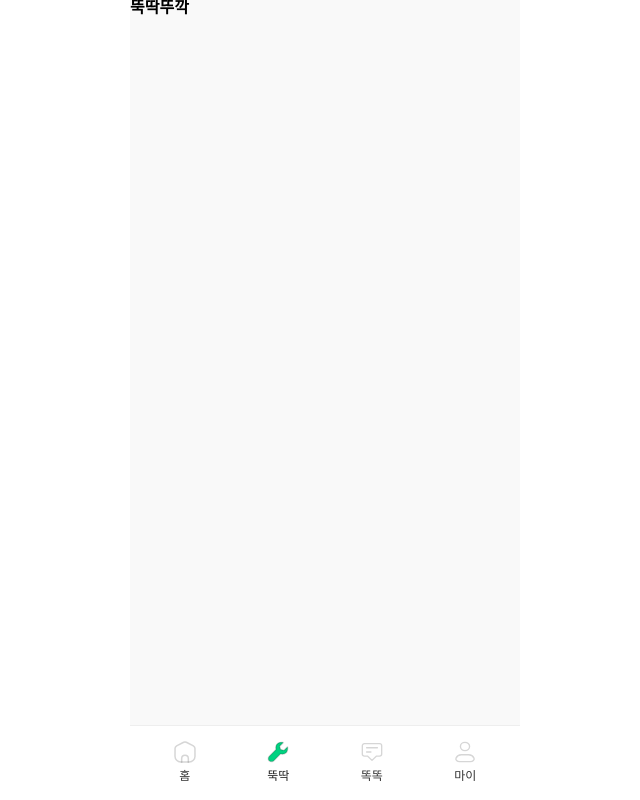
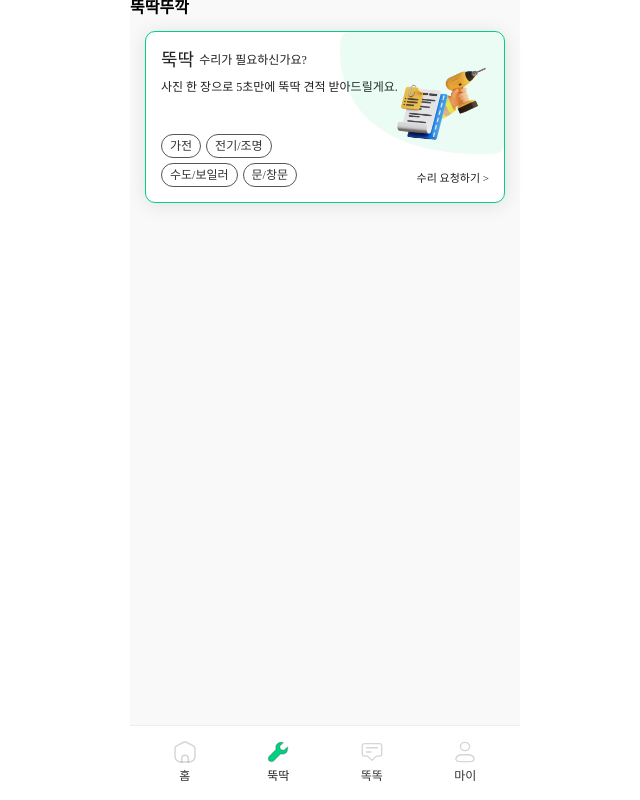
Before and after one commit to HotKeTok/HotKeTok-FE, a React (Vite) app: page /repair in a window 1280 px wide. Shown: the whole page, without its empty margins (315-955 px from the left). Built offline with nearby package versions, Linux system fonts and the light colour scheme.

Commit message:
feat: flex.js 파일 추가, RepairBanner 컴포넌트 구현 (#5)
* rename: RepairTemplate 파일명 수정

* chore: 공통 스타일에 flex.js 파일 추가(Row,Column) 정의

* feat: RepairBanner 컴포넌트 구현

* refactor: svg 렌더링 방식 인라인->img태그로 변경

```diff
--- /dev/null
+++ b/src/components/repair/RepairBanner.jsx
@@ -0,0 +1,98 @@
+import styled from 'styled-components';
+import drillImg from '../../assets/Repair/Drill.png';
+import greenCurve from '../../assets/Repair/greenCurve.svg';
+import { color, typo } from '../../styles/tokens';
+import { Row, Column, Spacer } from '../../styles/flex';
+
+export default function RepairBanner() {
+  return (
+    <Container>
+      <Curve>
+        <img src={greenCurve} alt="초록커브배경" />
+      </Curve>
+      <Content>
+        <Column $gap={5}>
+          <Row $gap={5} $align={'center'}>
+            <BannerTitle>뚝딱</BannerTitle>
+            <Description>수리가 필요하신가요?</Description>
+          </Row>
+          <Description>사진 한 장으로 5초만에 뚝딱 견적 받아드릴게요.</Description>
+        </Column>
+        <div style={{ height: '38px' }} />
+        <Column $gap={5}>
+          <Row $gap={5}>
+            <Category>가전</Category>
+            <Category>전기/조명</Category>
+          </Row>
+          <Row $gap={5}>
+            <Category>수도/보일러</Category>
+            <Category>문/창문</Category>
+            <Spacer />
+            <RequestText>수리 요청하기 &gt;</RequestText>
+          </Row>
+        </Column>
+      </Content>
+      <Illustration src={drillImg} alt="드릴 이미지" />
+    </Container>
+  );
+}
+
+// 최상위 컨테이너
+const Container = styled.div`
+  position: relative;
+  border-radius: 10px;
+  background: var(--Basic-White, #fff);
+  box-shadow: 0 2px 20px 0 rgba(0, 0, 0, 0.1);
+  flex-shrink: 0;
+  padding: 15px;
+  border: 0.5px solid ${color('brand.primary')};
+`;
+
+// 배경 곡선
+const Curve = styled.div`
+  position: absolute;
+  top: 0px;
+  right: 0px;
+`;
+
+// 메인 레이아웃
+const Content = styled.div``;
+
+const BannerTitle = styled.div`
+  ${typo('h3')};
+  color: ${color('grayscale.800')};
+`;
+
+const Description = styled.div`
+  ${typo('caption1')};
+  color: ${color('grayscale.800')};
+`;
+
+const Category = styled.div`
+  display: flex;
+  border: 0.5px solid ${color('grayscale.600')};
+  padding: 0 8px;
+  border-radius: 30px;
+  height: 22px;
+  justify-content: center;
+  align-items: center;
+  ${typo('caption1')};
+  color: ${color('grayscale.700')};
+`;
+
+const RequestText = styled.div`
+  display: flex;
+  ${typo('caption2')};
+  color: ${color('grayscale.800')};
+  justify-content: center;
+  align-items: flex-end;
+  cursor: pointer;
+`;
+
+// 오른쪽 삽화 이미지
+const Illustration = styled.img`
+  position: absolute;
+  width: 28.5%;
+  top: 32px;
+  right: 14px;
+`;
--- a/src/pages/Repair.jsx
+++ b/src/pages/Repair.jsx
@@ -1,7 +1,5 @@
-import RepairTemplate from "../templates/Repair";
+import RepairTemplate from '../templates/RepairTemplate';
 
 export default function Repair() {
-    return (
-       <RepairTemplate/>
-    );
+  return <RepairTemplate />;
 }
--- /dev/null
+++ b/src/styles/flex.js
@@ -0,0 +1,73 @@
+// src/components/layout/Flex.js
+import styled, { css } from 'styled-components';
+
+/** 공통 spacing 변환기 */
+const toSize = (v) => (typeof v === 'number' ? `${v}px` : v);
+
+/** Flex 스타일 변환 */
+const mapFlex = (cfg = {}) => css`
+  ${cfg.inline ? 'display: inline-flex;' : 'display: flex;'}
+  ${cfg.direction ? `flex-direction: ${cfg.direction};` : ''}
+  ${cfg.align ? `align-items: ${cfg.align};` : ''}
+  ${cfg.justify ? `justify-content: ${cfg.justify};` : ''}
+  ${cfg.wrap ? `flex-wrap: ${cfg.wrap};` : ''}
+  ${cfg.gap != null ? `gap: ${toSize(cfg.gap)};` : ''}
+  ${cfg.grow != null ? `flex-grow: ${cfg.grow};` : ''}
+  ${cfg.shrink != null ? `flex-shrink: ${cfg.shrink};` : ''}
+  ${cfg.basis ? `flex-basis: ${cfg.basis};` : ''}
+  ${cfg.center ? 'align-items: center; justify-content: center;' : ''}
+  ${cfg.fullWidth ? 'width: 100%;' : ''}
+  ${cfg.fullHeight ? 'height: 100%;' : ''}
+`;
+
+/** Flex 기본 컴포넌트 */
+export const Flex = styled.div`
+  ${({
+    $inline,
+    $direction = 'row',
+    $align,
+    $justify,
+    $wrap,
+    $gap,
+    $grow,
+    $shrink,
+    $basis,
+    $center,
+    $fullWidth,
+    $fullHeight,
+  }) =>
+    mapFlex({
+      inline: $inline,
+      direction: $direction,
+      align: $align,
+      justify: $justify,
+      wrap: $wrap,
+      gap: $gap,
+      grow: $grow,
+      shrink: $shrink,
+      basis: $basis,
+      center: $center,
+      fullWidth: $fullWidth,
+      fullHeight: $fullHeight,
+    })}
+`;
+
+/** 가로 배치 */
+export const Row = styled(Flex).attrs({ $direction: 'row' })``;
+
+/** 세로 배치 */
+export const Column = styled(Flex).attrs({ $direction: 'column' })``;
+
+/** 공간 밀어내기 (푸터/버튼 정렬 등에 활용) */
+export const Spacer = styled.div`
+  flex: 1 1 auto;
+`;
+
+/** 아이템 개별 제어 */
+export const FlexItem = styled.div`
+  ${({ $grow, $shrink, $basis }) => css`
+    ${$grow != null ? `flex-grow: ${$grow};` : ''}
+    ${$shrink != null ? `flex-shrink: ${$shrink};` : ''}
+    ${$basis ? `flex-basis: ${$basis};` : ''}
+  `}
+`;
--- a/src/templates/Repair.jsx
+++ /dev/null
@@ -1,3 +0,0 @@
-export default function RepairTemplate() {
-    return (<div><h1>뚝딱뚜깍</h1></div>)
-}
--- /dev/null
+++ b/src/templates/RepairTemplate.jsx
@@ -0,0 +1,12 @@
+import RepairBanner from '../components/Repair/RepairBanner';
+
+export default function RepairTemplate() {
+  return (
+    <div>
+      <h1>뚝딱뚜깍</h1>
+      <div style={{ padding: '15px' }}>
+        <RepairBanner />
+      </div>
+    </div>
+  );
+}
```
Also changed, not shown: src/assets/repair/Drill.png (added), src/assets/repair/greenCurve.svg (added).
